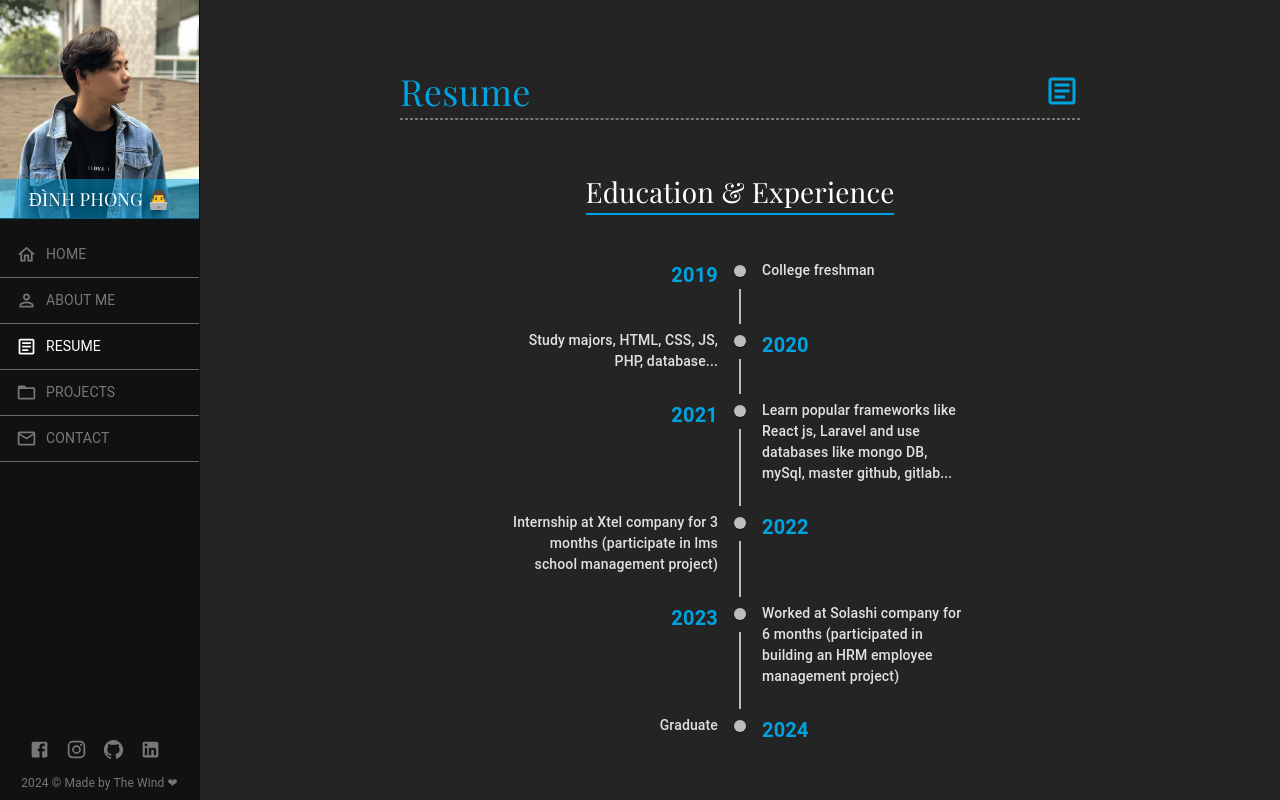
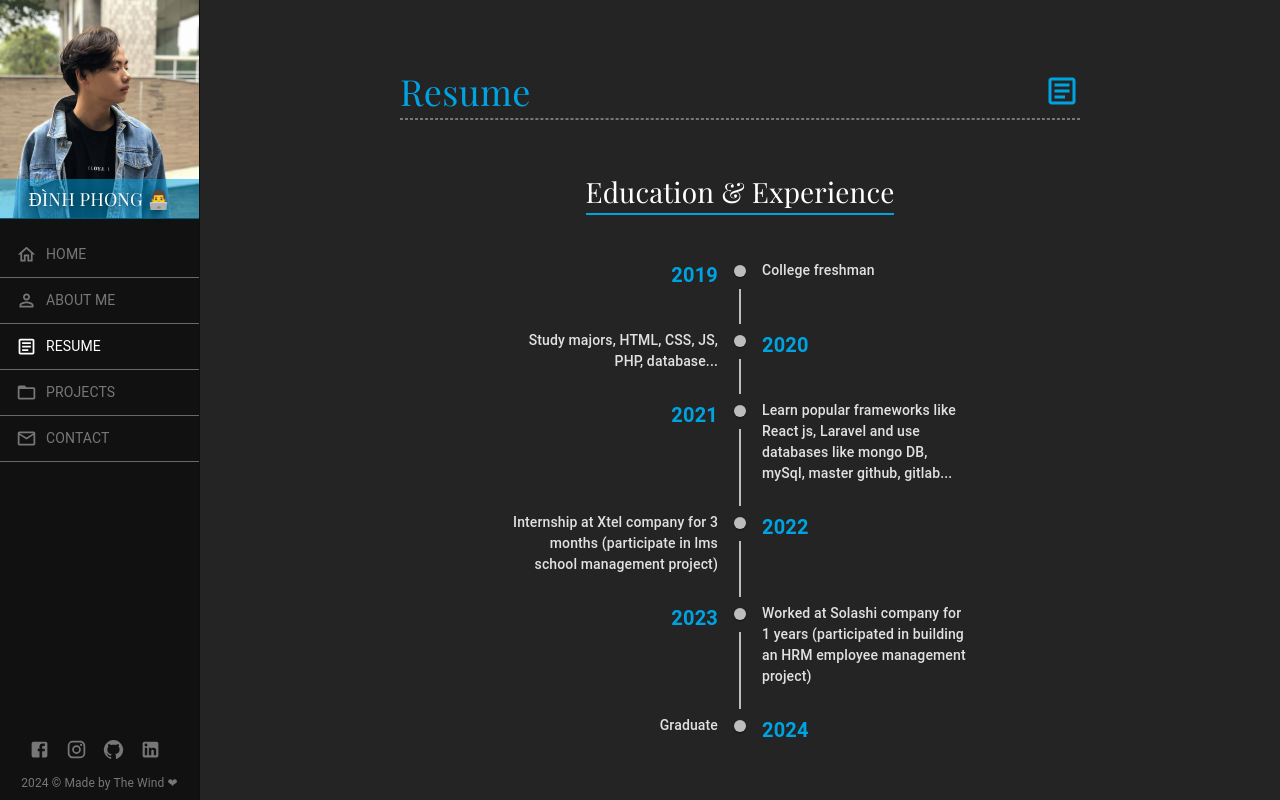
Before and after one commit to phong310/My_Portfolio, a React (Vite) app: page /resume in a window 1280 px wide. Shown: the top 800 px of the page. Built offline with nearby package versions, Linux system fonts and the light colour scheme.

Commit message:
update resume

```diff
--- a/src/components/Resume/Resume.jsx
+++ b/src/components/Resume/Resume.jsx
@@ -85,7 +85,7 @@ export default function Resume() {
                                     <TimelineDot />
                                     <TimelineConnector />
                                 </TimelineSeparator>
-                                <TimelineContent sx={{ mb: 2, ...styleContent }}>Worked at Solashi company for 6 months (participated in building an HRM employee management project)</TimelineContent>
+                                <TimelineContent sx={{ mb: 2, ...styleContent }}>Worked at Solashi company for 1 years (participated in building an HRM employee management project)</TimelineContent>
                             </TimelineItem>
                             <TimelineItem>
                                 <TimelineOppositeContent sx={{ ...styleYear }}>
```
